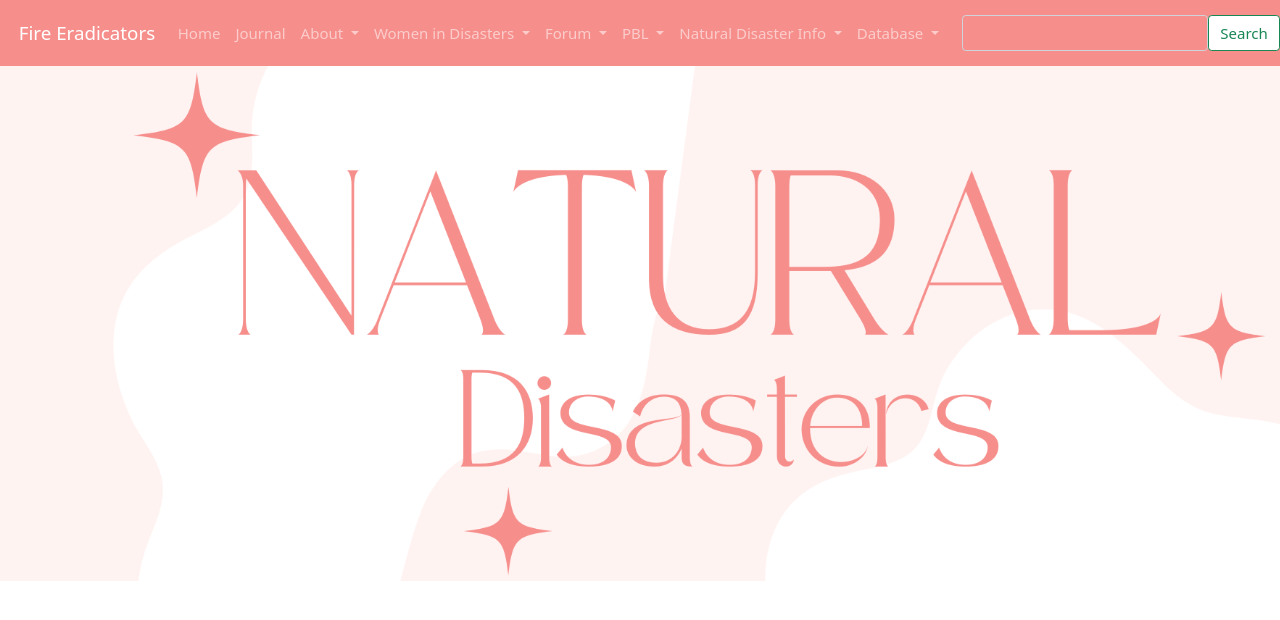
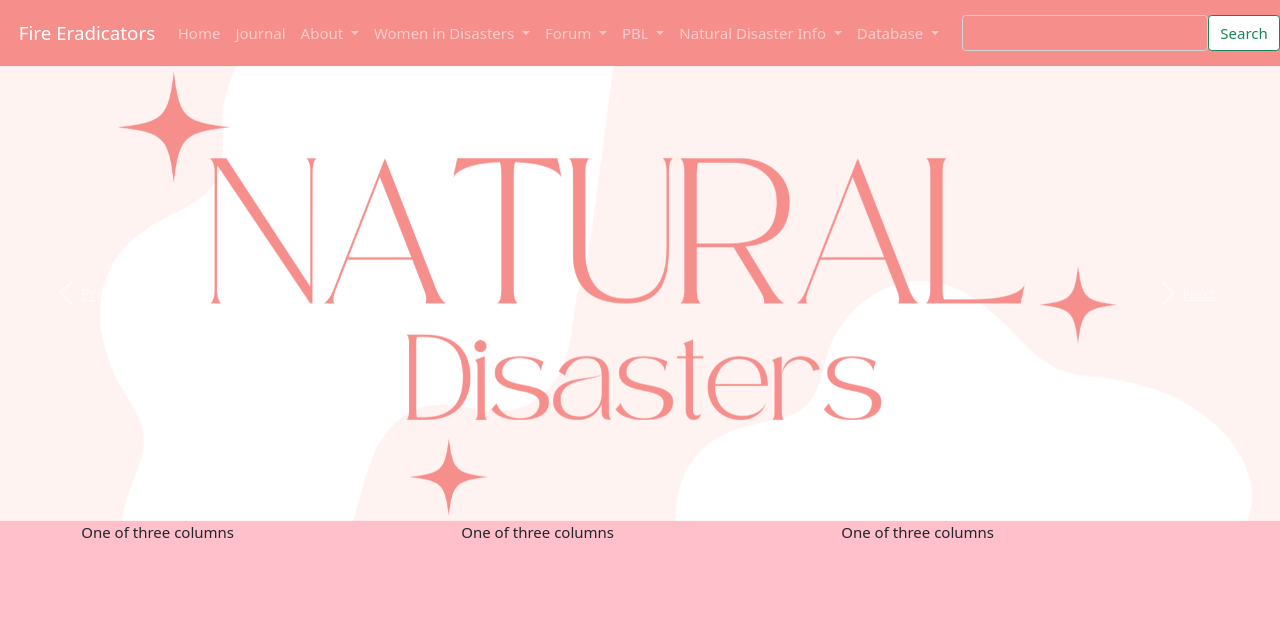
Before and after one commit to nehapavani/n224_Venus, a Flask app: page / in a window 1280 px wide; the page is wider, and only the part inside the window is pictured. Shown: the top 620 px of that part. Run offline with Flask 2, Linux system fonts and the light colour scheme.

Commit message:
carousel and bootstrap tri columns

```diff
--- a/templates/index.html
+++ b/templates/index.html
@@ -3,14 +3,51 @@
 {% block head %}
 <meta name="viewport" content="width=device-width, initial-scale=1">
 <link rel="stylesheet" href="https://www.w3schools.com/w3css/4/w3.css">
-
-
-
-
 {% endblock %}
 
 {% block body %}
-    <img src="/static/assets/naturalDisasters.png"style="width: 1450px">
 
+    <!-- <img src="/static/assets/naturalDisasters.png"style="width: 1450px"> -->
+    <body style="background-color:#FFC0CB;">
+    <div id="carousel" class="carousel slide" data-ride="carousel">
+        <div class="carousel-inner">
+            <div class="carousel-item active">
+                <img class="d-block w-100" src="/static/assets/naturalDisasters.png" alt="First slide">
+            </div>
+            <div class="carousel-item">
+                <img class="d-block w-100" src="/static/assets/drylands.jpeg" alt="Second slide">
+            </div>
+            <div class="carousel-item">
+                <img class="d-block w-100" src="/static/assets/global.jpg" alt="Third slide">
+            </div>
+        </div>
+        <a class="carousel-control-prev" href="#carousel" role="button" data-slide="prev">
+            <span class="carousel-control-prev-icon" aria-hidden="true"></span>
+            <span class="sr-only">Previous</span>
+        </a>
+        <a class="carousel-control-next" href="#carousel" role="button" data-slide="next">
+            <span class="carousel-control-next-icon" aria-hidden="true"></span>
+            <span class="sr-only">Next</span>
+        </a>
+    </div>
+    </body>
+
+    <script>
+        $('.carousel').carousel()
+    </script>
+
+    <div class="container">
+        <div class="row">
+            <div class="col-sm">
+                One of three columns
+            </div>
+            <div class="col-sm">
+                One of three columns
+            </div>
+            <div class="col-sm">
+                One of three columns
+            </div>
+        </div>
+    </div>
 
 {% endblock %}
```
